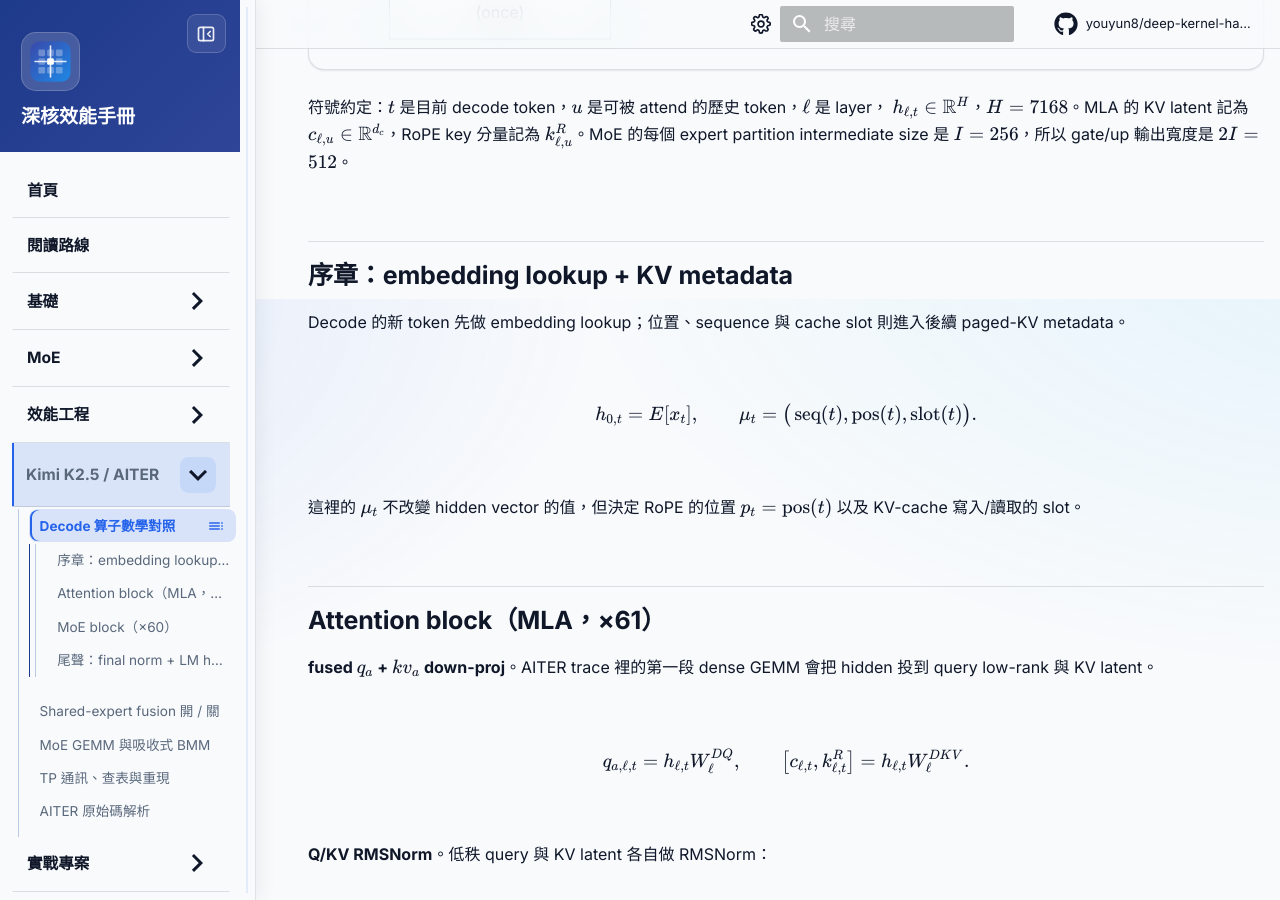
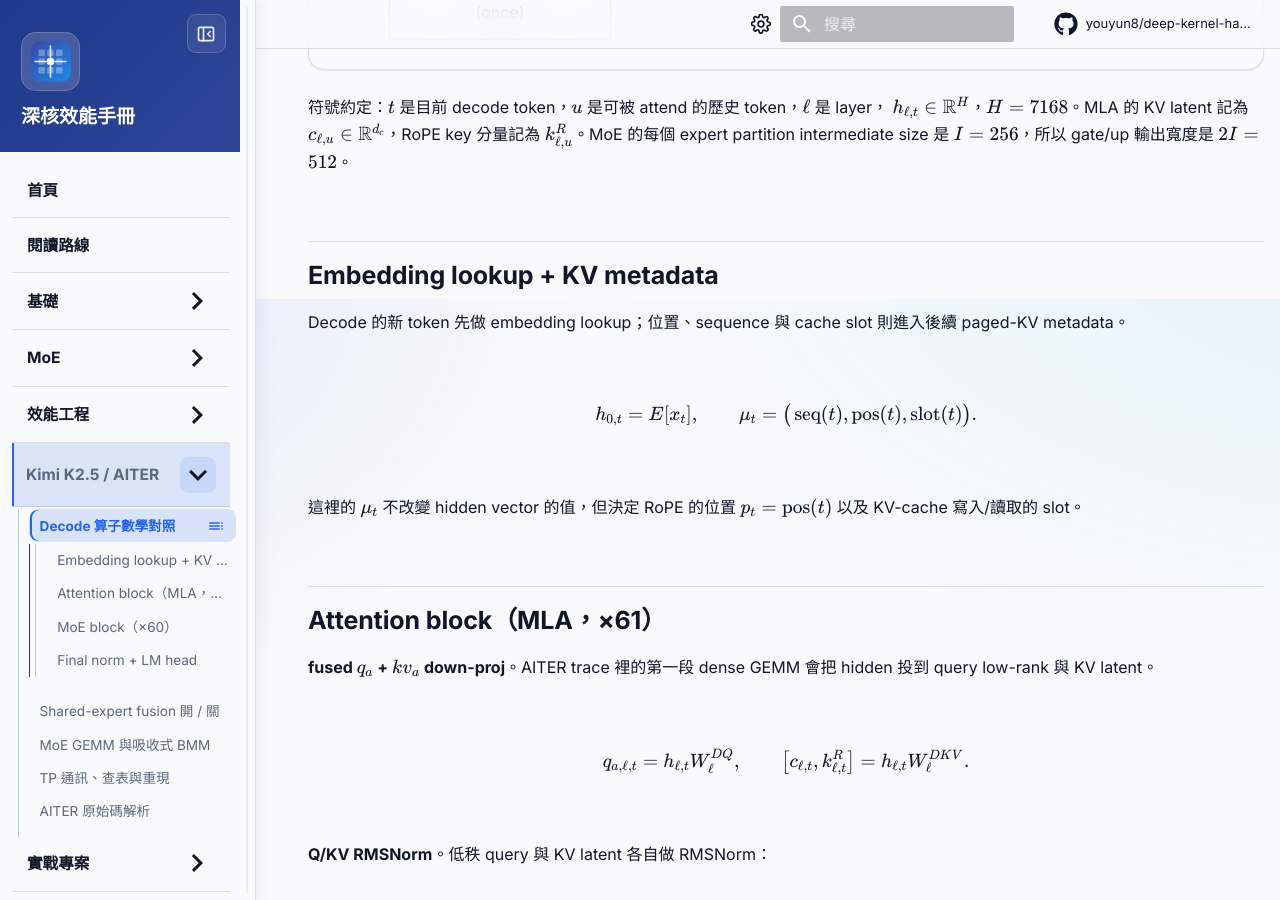
Before and after one commit to youyun8/deep-kernel-handbook, an MkDocs documentation site: the page built from docs/aiter/decode-math.md, in a window 1280 px wide and 900 px high, scrolled down 2450 px. Built offline with MkDocs 1.6.1 and Material for MkDocs 9.7.7, drawn with Linux system fonts in a browser that asks for light colours; comment, search, counter and statistics services are not loaded; some of the changed text lies outside the part shown.

Commit message:
docs: drop decorative 序章/尾聲 prefixes from decode-math headings
Remove the Chinese 序章：/尾聲： prefixes so the English term leads the
heading, and capitalise it per sentence case (Embedding lookup…, Final
norm…). The generated anchors (embedding-lookup-kv-metadata,
final-norm-lm-head) are unchanged and nothing links to them.

Co-Authored-By: Claude Opus 4.8 <noreply@anthropic.com>
Claude-Session: https://claude.ai/code/session_01NGvt6wug2KZPRKbQS9StBS

```diff
--- a/docs/aiter/decode-math.md
+++ b/docs/aiter/decode-math.md
@@ -31,7 +31,7 @@ flowchart TD
 
 符號約定：$t$ 是目前 decode token，$u$ 是可被 attend 的歷史 token，$\ell$ 是 layer， $h_{\ell,t} \in \mathbb{R}^{H}$，$H=7168$。MLA 的 KV latent 記為 $c_{\ell,u} \in \mathbb{R}^{d_c}$，RoPE key 分量記為 $k^R_{\ell,u}$。MoE 的每個 expert partition intermediate size 是 $I=256$，所以 gate/up 輸出寬度是 $2I=512$。
 
-## 序章：embedding lookup + KV metadata
+## Embedding lookup + KV metadata
 
 Decode 的新 token 先做 embedding lookup；位置、sequence 與 cache slot 則進入後續 paged-KV metadata。
 
@@ -236,7 +236,7 @@ $$
 
 這條 fusion 開 / 關的差異，在 [Shared-expert fusion 開 / 關](fusion.md) 會用實際 trace 的 kernel 順序具體對照。
 
-## 尾聲：final norm + LM head
+## Final norm + LM head
 
 最後一層 hidden state 做 final RMSNorm，再投到 vocabulary logits：
 
```
